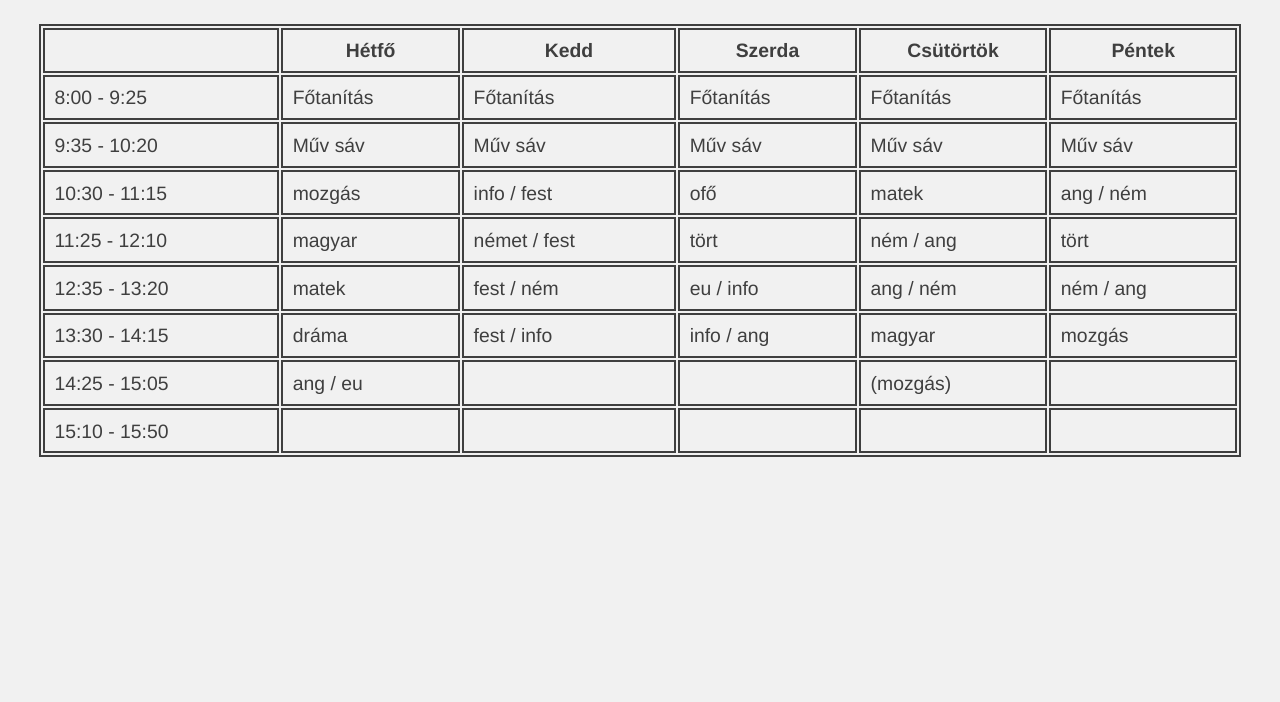
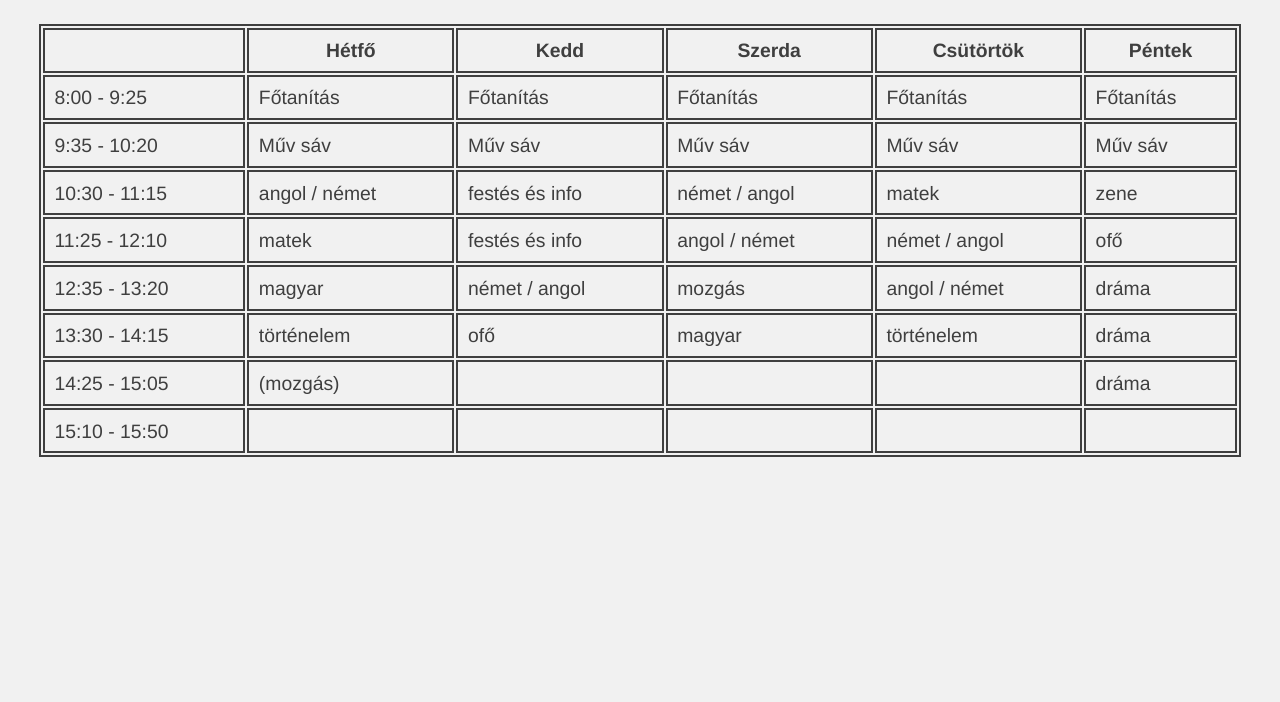
Before and after one commit to kistasi/orarend, a plain HTML site: page index.html in a window 1280 px wide. Shown: the part 98-800 px from the top of the page. Drawn offline with nearby package versions, Linux system fonts and the light colour scheme.

Commit message:
update to twelfth class

```diff
--- a/index.html
+++ b/index.html
@@ -5,7 +5,7 @@
 	<meta http-equiv="X-UA-Compatible" content="IE=Edge">
 	<meta name="viewport" content="width=device-width, initial-scale=1">
 
-	<title>KIWI 11. osztály órarend</title>
+	<title>KIWI 12. osztály órarend</title>
 
 	<link rel="stylesheet" href="style.css">
 
@@ -13,7 +13,7 @@
 </head>
 <body>
 	<header class="site-header">
-		<h1>KIWI 11. osztály órarend</h1>
+		<h1>KIWI 12. osztály órarend</h1>
 	</header>
 
 	<main class="container">
@@ -48,43 +48,43 @@
 					</tr>
 					<tr>
 						<td>10:30 - 11:15</td>
-						<td>mozgás</td>
-						<td>info / fest</td>
-						<td>ofő</td>
+						<td>angol / német</td>
+						<td>festés és info</td>
+						<td>német / angol</td>
 						<td>matek</td>
-						<td>ang / ném</td>
+						<td>zene</td>
 					</tr>
 					<tr>
 						<td>11:25 - 12:10</td>
-						<td>magyar</td>
-						<td>német / fest</td>
-						<td>tört</td>
-						<td>ném / ang</td>
-						<td>tört</td>
+						<td>matek</td>
+						<td>festés és info</td>
+						<td>angol / német</td>
+						<td>német / angol</td>
+						<td>ofő</td>
 					</tr>
 					<tr>
 						<td>12:35 - 13:20</td>
-						<td>matek</td>
-						<td>fest / ném</td>
-						<td>eu / info</td>
-						<td>ang / ném</td>
-						<td>ném / ang</td>
+						<td>magyar</td>
+						<td>német / angol</td>
+						<td>mozgás</td>
+						<td>angol / német</td>
+						<td>dráma</td>
 					</tr>
 					<tr>
 						<td>13:30 - 14:15</td>
+						<td>történelem</td>
+						<td>ofő</td>
+						<td>magyar</td>
+						<td>történelem</td>
 						<td>dráma</td>
-						<td>fest / info</td>
-						<td>info / ang</td>
-						<td>magyar</td>
-						<td>mozgás</td>
 					</tr>
 					<tr>
 						<td>14:25 - 15:05</td>
-						<td>ang / eu</td>
+						<td>(mozgás)</td>
 						<td></td>
 						<td></td>
-						<td>(mozgás)</td>
 						<td></td>
+						<td>dráma</td>
 					</tr>
 					<tr>
 						<td>15:10 - 15:50</td>
```
Also changed, not shown: 1 other file.
